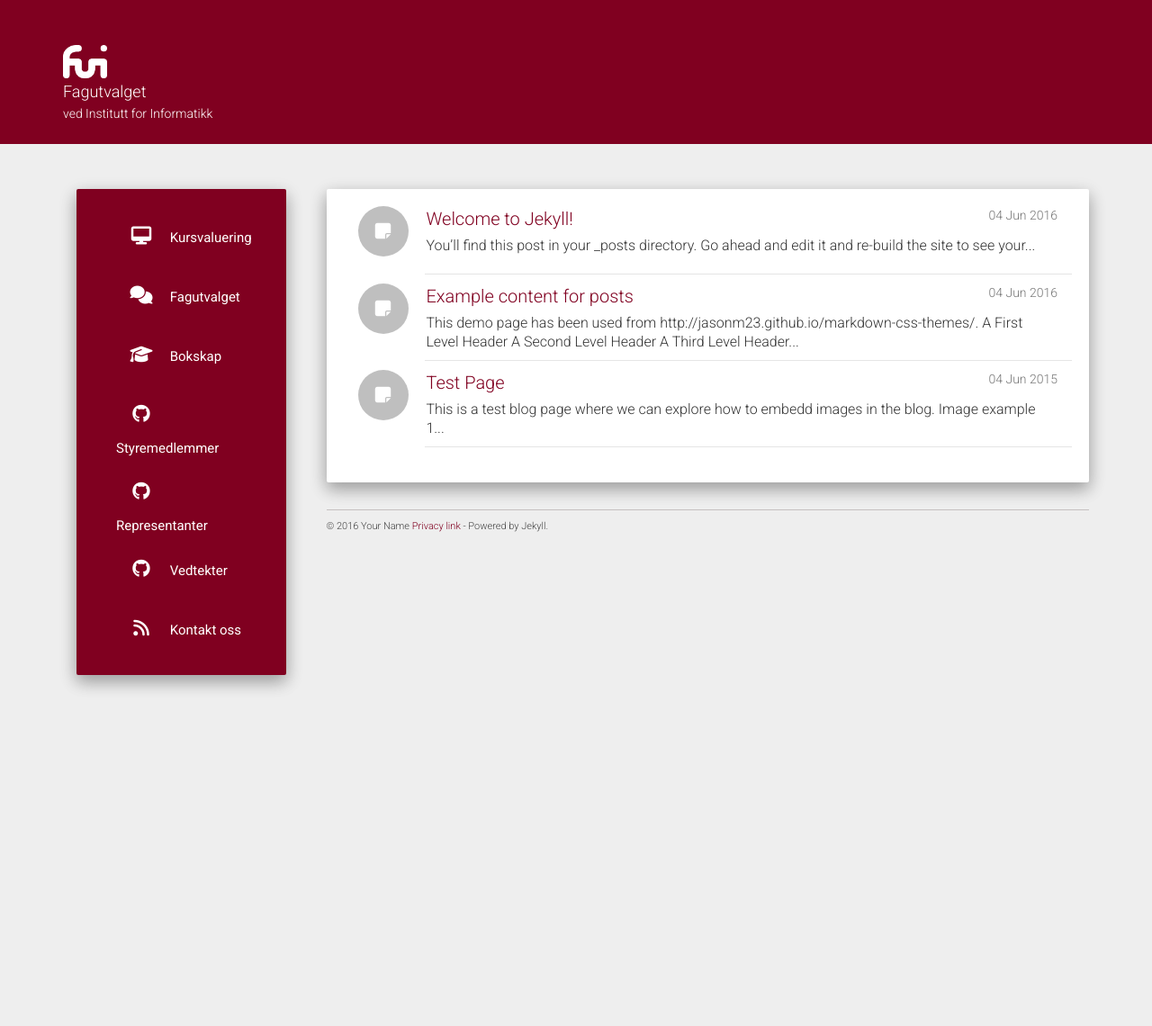
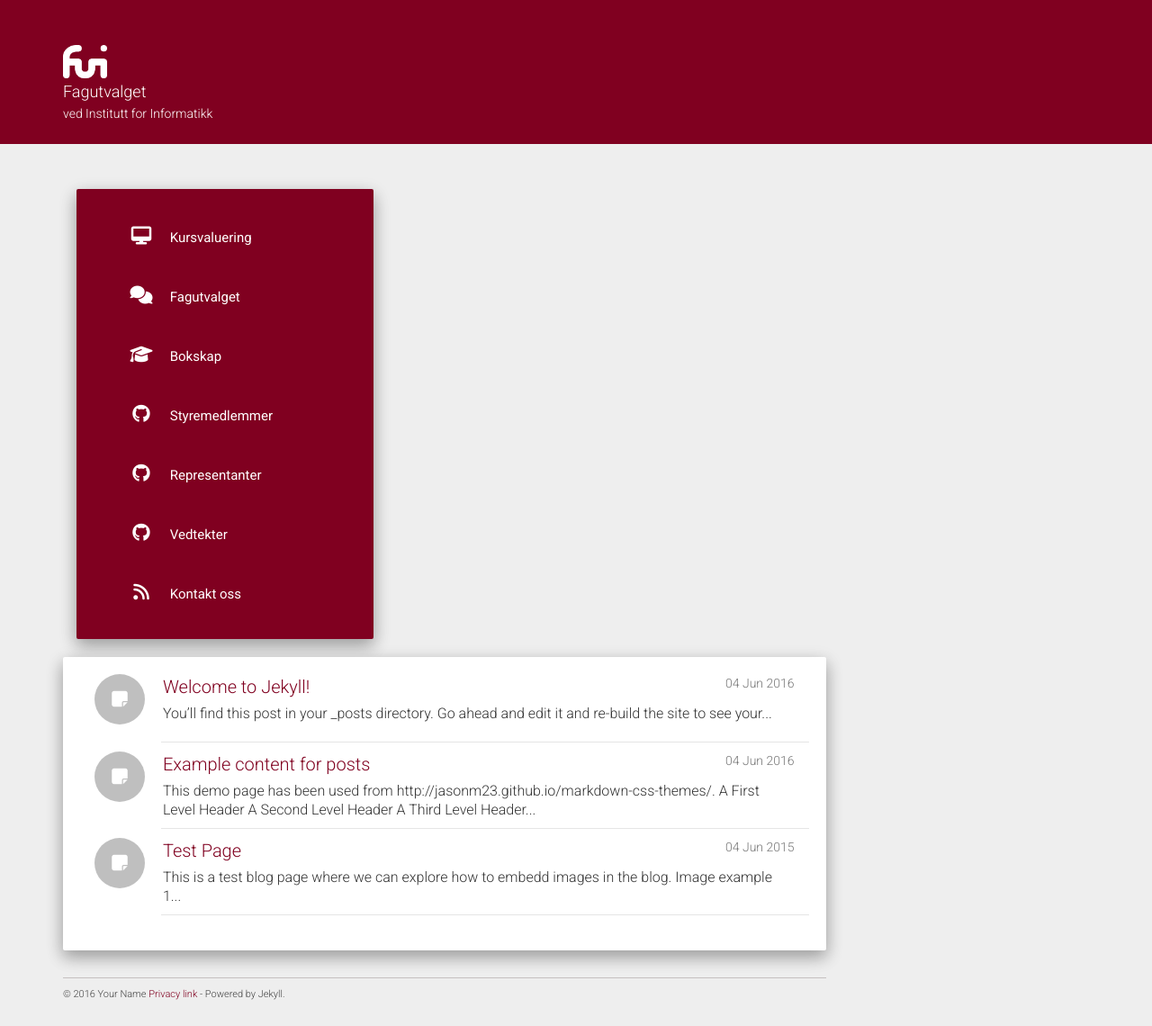
Before and after one commit to fui/fui.github.io, a Jekyll site: the page built from index.html, in a window 1280 px wide. Shown: the whole page at 90% size. Built offline with Jekyll 4.4.1, drawn with Linux system fonts in a browser that asks for light colours; nearby versions of some CDN libraries; the list of posts is cut into pages by our own code; before the commit the page ends 900 px from its top, so only the background shows below that.

Commit message:
change menu items

```diff
--- a/_includes/main.html
+++ b/_includes/main.html
@@ -1,6 +1,6 @@
 <div class="container main outer">
       <div class="row">
-        <div class="col-md-3 col-xs-12">
+        <div class="col-md-4 col-xs-12">
           {% include sidemenu.html %}
         </div>
         <div class="col-md-9 col-xs-12 full">
```
